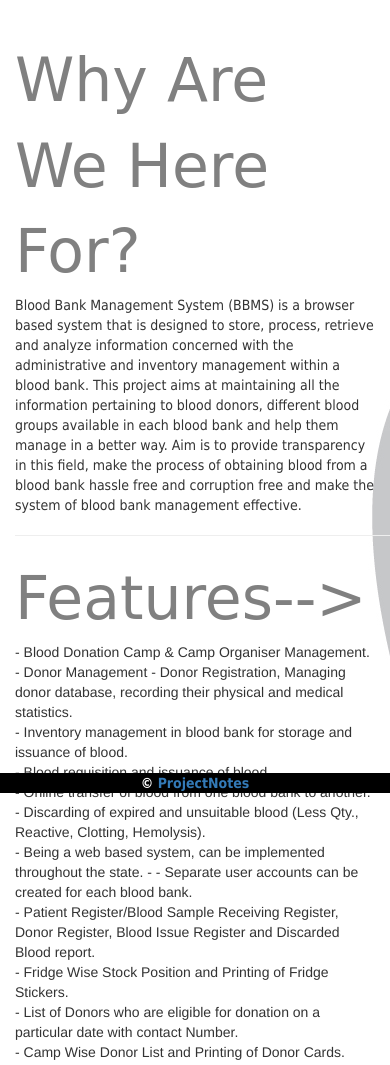
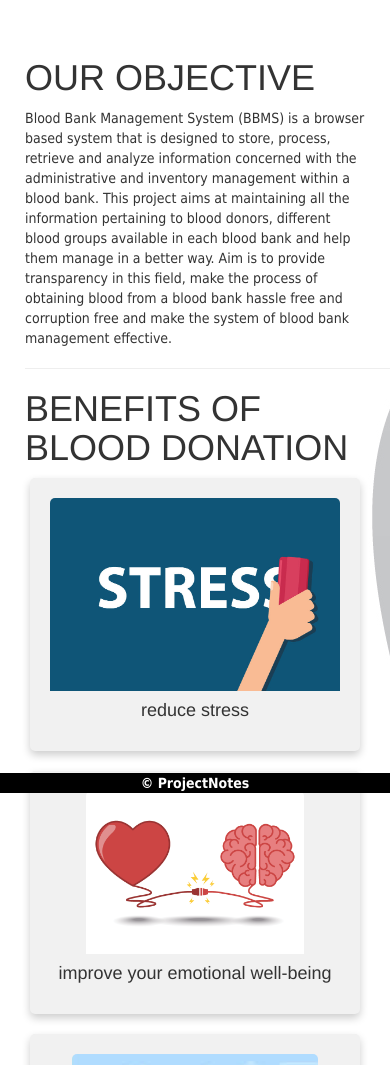
Before and after one commit to mdrased21-hub/SME_BloodDonor, a PHP site: page /BDManagement/users/ in a window 390 px wide; the page is wider, and only the part inside the window is pictured. Shown: the part 51-1116 px from the top of that part. Run offline with PHP 8.4, Linux system fonts and the light colour scheme; some web fonts are replaced; grey boxes are pictures that could not be loaded.

Commit message:
Update index.php
adding benefits of blood donation

```diff
--- a/users/index.php
+++ b/users/index.php
@@ -5,28 +5,192 @@ include 'layout/_header.php';
 
 include 'layout/navbar.php';
 ?>
+
+<head>
+<meta name="viewport" content="width=device-width, initial-scale=1">
+
+<style>
+* {
+  box-sizing: border-box;
+}
+
+
+/* Float four columns side by side */
+.column {
+  float: left;
+  width: 25%;
+  padding: 0 10px;
+}
+
+/* Remove extra left and right margins, due to padding */
+.row {margin: 0 -5px;}
+
+/* Clear floats after the columns */
+.row:after {
+  content: "";
+  display: table;
+  clear: both;
+}
+
+/* Responsive columns */
+@media screen and (max-width: 600px) {
+  .column {
+    width: 100%;
+    display: block;
+    margin-bottom: 20px;
+  }
+}
+
+/* Style the counter cards */
+.card {
+  box-shadow: 0 4px 8px 0 rgba(0, 0, 0, 0.2);
+  padding: 20px;
+  text-align: center;
+  background-color: #f1f1f1;
+  border-radius: 5px; /* 5px rounded corners */
+}
+
+.card:hover {
+  box-shadow: 0 8px 16px 0 rgba(0,0,0,0.2);
+}
+
+
+
+/* Add rounded corners to the top left and the top right corner of the image */
+img {
+  border-radius: 5px 5px 0 0;
+}
+
+.button {
+  border-radius: 5px;
+  background-color: #4CAF50; /* Green */
+  border: none;
+  color: white;
+  padding: 15px 32px;
+  text-align: center;
+  text-decoration: none;
+  display: inline-block;
+  font-size: 16px;
+  margin: 4px 2px;
+  cursor: pointer;
+  width: 200px;
+  transition: all 0.5s;
+}
+
+.button5 {background-color: #555555;} /* Black */
+
+
+.button span {
+  cursor: pointer;
+  display: inline-block;
+  position: relative;
+  transition: 0.5s;
+}
+
+.button span:after {
+  content: '\00bb';
+  position: absolute;
+  opacity: 0;
+  top: 0;
+  right: -20px;
+  transition: 0.5s;
+}
+
+.button:hover span {
+  padding-right: 25px;
+}
+
+.button:hover span:after {
+  opacity: 1;
+  right: 0;
+}
+
+a {
+  color: white;
+}
+
+</style>
+</head>
+
+
+<head><script>
+
+</script>
+
+</head>
+
+
+
+
 <div class="container">
+
+
     <div class="row">
         <div class="col-md-10">
-            <a href="#" id="Heading">Why Are We Here For?</a>
+
+            <h1>OUR OBJECTIVE</h1>
             <p id="About">
                 Blood Bank Management System (BBMS) is a browser based system that is designed to store, process, retrieve and analyze information concerned with the administrative and inventory management within a blood bank. This project aims at maintaining all the information pertaining to blood donors, different blood groups available in each blood bank and help them manage in a better way. Aim is to provide transparency in this field, make the process of obtaining blood from a blood bank hassle free and corruption free and make the system of blood bank management effective.
             </p>
             <hr id="line_1">
-            <a href="#" id="Heading2">Features--></a>
+
+
+            <h1  class="display-3">BENEFITS OF BLOOD DONATION</h1>
+
+<div class="row">
+  <div class="column">
+    <div class="card">
+      <img src="assets/Stress2.jpg" alt="Avatar" style="width:100%">
+      <h4>reduce stress</h4>
+    </div>
+  </div>
+
+  <div class="column">
+    <div class="card">
+      <img src="assets/emo.jpg" alt="Avatar" style="width:75%">
+      <h4>improve your emotional well-being</h4>
+    </div>
+  </div>
+
+  <div class="column">
+    <div class="card">
+      <img src="assets/workout2.jpg" alt="Avatar" style="width:85%">
+      <h4>Benefit your physical health</h4>
+    </div>
+  </div>
+
+  <div class="column">
+    <div class="card">
+      <img src="assets/feelings.jpg" alt="Avatar" style="width:90%">
+      <h4>help get rid of negative feelings</h4>
+    </div><br>
+  </div>
+</div><br>
+
+<button class="button button5"><a href="details.php"><span>more details</span></a></button>
+
+
+
+            <hr id="line_1">
+
+
+
+
+           <h1>FEATURES</h1>
+
             <p>
+            <ul class="a">
 
-                - Blood Donation Camp & Camp Organiser Management.<br>
-- Donor Management - Donor Registration, Managing donor database, recording their physical and medical statistics.<br>
-- Inventory management in blood bank for storage and issuance of blood.<br>
-- Blood requisition and issuance of blood.<br>
-- Online transfer of blood from one blood bank to another.<br>
-- Discarding of expired and unsuitable blood (Less Qty., Reactive, Clotting, Hemolysis).<br>
-- Being a web based system, can be implemented throughout the state. - - Separate user accounts can be created for each blood bank.<br>
-- Patient Register/Blood Sample Receiving Register, Donor Register, Blood Issue Register and Discarded Blood report.<br>
-- Fridge Wise Stock Position and Printing of Fridge Stickers.<br>
-- List of Donors who are eligible for donation on a particular date with contact Number.<br>
-- Camp Wise Donor List and Printing of Donor Cards.<br>
+               <li>Donor Management: Donor Registration, Managing donor database, recording their physical and medical statistics.</li><br>
+               <li>Inventory management in blood bank for storage and issuance of blood.</li><br>
+               <li>Blood requisition and issuance of blood.</li><br>
+               <li>Online transfer of blood from one blood bank to another.</li><br>
+               <li>Discarding of expired and unsuitable blood (Less Qty., Reactive, Clotting, Hemolysis).</li><br>
+               <li>Being a web based system, can be implemented throughout the state. - - Separate user accounts can be created for each blood bank.</li><br>
+               <li>Patient Register/Blood Sample Receiving Register, Donor Register, Blood Issue Register and Discarded Blood report.</li><br>
+               <li>Fridge Wise Stock Position and Printing of Fridge Stickers.</li><br>
+               <li>List of Donors who are eligible for donation on a particular date with contact Number.</li><br>
+
             </p>
         </div>
         <div class="col-md-2">
```
